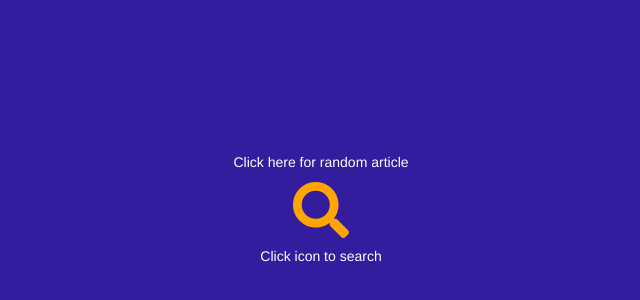
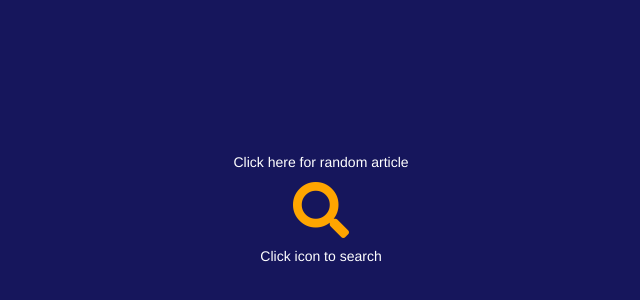
Before and after one commit to skrawn/FreeCodeCamp, a website: page wikiViewer/index.html in a window 1280 px wide. Shown: the part 148-448 px from the top of the page, without its empty margins (319-959 px from the left). Drawn offline with nearby package versions, Linux system fonts and the light colour scheme.

Commit message:
Updated wikiViewer.

```diff
--- a/wikiViewer/index.html
+++ b/wikiViewer/index.html
@@ -14,14 +14,12 @@
 <body>
     <div class="container text-center">
         <p class="regularText" id="searchRandomText" onclick="searchRandom()">Click here for random article</p>
-        <div id="searchArea">
+        <div id="searchArea" class="row align-items-center">
             <span id="searchIcon" onclick="showSearch()"><i class="fas fa-search fa-4x"></i></span>
             <input id="searchBox" onsubmit="searchWiki()"></input>
         </div>
         <p class="regularText" id="searchHelpText">Click icon to search</p>
     </div>
-    <div id="searchResults" class="container">
-
-    </div>
+    <div id="searchResults" class="container"></div>
 </body>
 </html>
--- a/wikiViewer/index.js
+++ b/wikiViewer/index.js
@@ -37,7 +37,7 @@ function searchWiki() {
             '<div class="row justify-content-md-center results">' +
                 '<div class="offset-md-1">' +
                     '<h3>' + results[i]["title"] + '</h3>' +
-                    '<p>' + results[i]["snippet"] + '</h3>' +
+                    '<p>' + results[i]["snippet"] + '</p>' +
                 '</div>' +
             '</div>';
         }
--- a/wikiViewer/style.css
+++ b/wikiViewer/style.css
@@ -1,6 +1,6 @@
 body {
     margin-top: 300px;
-    background-color: #341c9e;
+    background-color: rgb(22, 22, 92);
 }
 
 p.regularText{
@@ -29,6 +29,7 @@ input {
 
 #searchArea {
     height: 64px;
+    position: relative;
 }
 
 #searchIcon {
```
